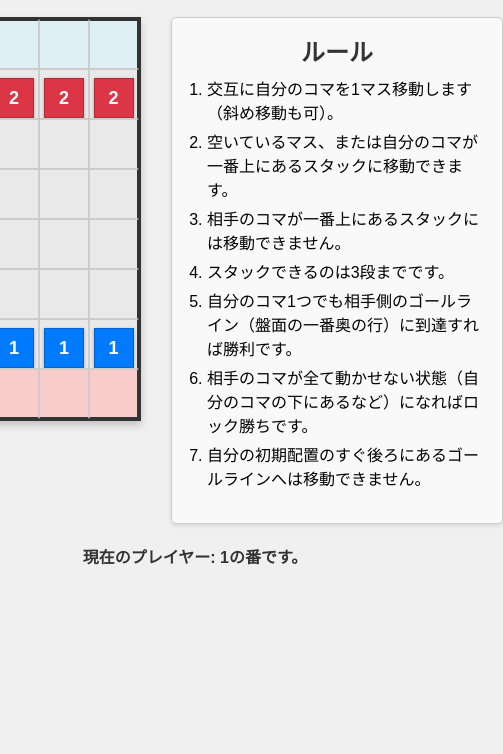
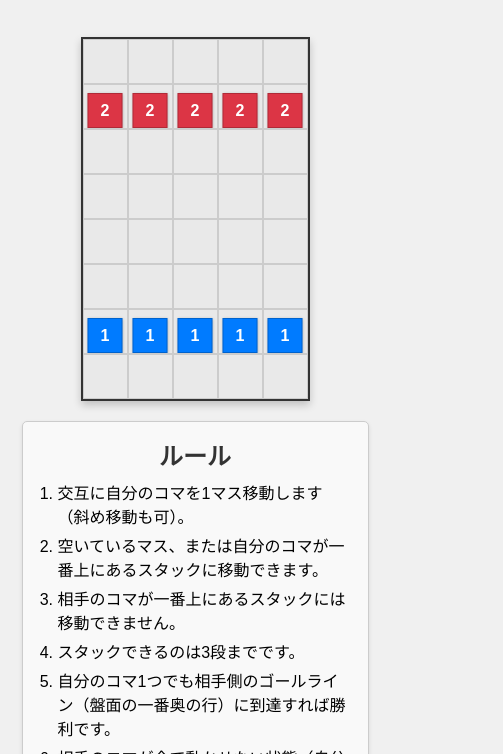
Before and after one commit to Shimajiri-r/jintori-game, a plain HTML site: page index.html in a window 390 px wide. Shown: the part 90-844 px from the top of the page, 503 px wide, since content can reach past the window. Drawn offline with Linux system fonts and the light colour scheme.

Commit message:
Add responsive design for mobile devices

```diff
--- a/style.css
+++ b/style.css
@@ -1,96 +1,74 @@
 /* style.css */
 
+/* --- 基本スタイル（既存のまま） --- */
 body {
     font-family: sans-serif;
-    display: flex; /* bodyをflexコンテナにする */
-    flex-direction: column; /* h1, main-container, message を縦並びにする */
-    align-items: center; /* 中央寄せ */
-    margin: 20px; /* 全体の余白 */
-    background-color: #f0f0f0; /* 背景色を追加 */
+    display: flex;
+    flex-direction: column; /* h1, main-container, message を縦並び */
+    align-items: center;
+    margin: 20px;
+    background-color: #f0f0f0;
+    min-width: 320px; /* 最小幅を設定して、極端な崩れを防ぐ */
 }
 
 h1 {
     color: #333;
-    margin-bottom: 20px; /* タイトルとコンテンツの間隔 */
+    margin-bottom: 20px;
 }
 
 #message {
-    margin-top: 20px; /* main-container との間に間隔 */
+    margin-top: 20px;
     font-weight: bold;
-    color: #333; /* 黒文字 */
-    min-height: 20px; /* メッセージが表示されないときに高さが変動しないように */
-    width: 100%; /* 全体の幅に合わせる */
-    text-align: center; /* 中央寄せ */
+    color: #333;
+    min-height: 20px;
+    width: 100%;
+    text-align: center;
 }
 
-/* メインコンテナ: 盤面とルールを横並びにする */
+/* --- メインコンテナのレスポンシブ対応 --- */
 .main-container {
-    display: flex; /* board-container と rules-container を横並びにする */
-    align-items: flex-start; /* 上揃え */
-    /* margin-top は body に移したので不要 */
+    display: flex;
+    flex-direction: row; /* デフォルトは横並び */
+    align-items: flex-start;
+    margin-top: 20px;
+    flex-wrap: wrap; /* 子要素（盤面とルール）が収まらない場合に折り返す */
+    justify-content: center; /* 折り返した時に中央に寄せる */
+    width: 100%; /* 親要素の幅に合わせて広がるように */
+    max-width: 900px; /* 最大幅を設定して、広い画面で広がりすぎないように調整 */
 }
 
-/* 盤面コンテナ */
 .board-container {
-    border: 2px solid #333; /* 盤面全体の枠を強調 */
-    box-shadow: 0 4px 8px rgba(0, 0, 0, 0.2); /* 影を追加 */
-    background-color: white; /* 盤面コンテナの背景色 */
-    margin-right: 30px; /* ルール表示との間隔 */
+    border: 2px solid #333;
+    box-shadow: 0 4px 8px rgba(0, 0, 0, 0.2);
+    background-color: white;
+    margin-right: 30px; /* 横並び時のルールとの間隔 */
+    flex-shrink: 0; /* 縮小されすぎないように */
 }
 
-/* 盤面グリッド */
+/* 盤面グリッドのセルのサイズを調整 */
 #board {
     display: grid;
-    grid-template-columns: repeat(5, 50px); /* 5列 */
-    grid-template-rows: repeat(8, 50px);    /* 8行 */
-    /* ここでborderをなくすことで、.cellのborderを盤面枠として利用する */
+    grid-template-columns: repeat(5, 50px); /* デフォルトのマス目サイズ */
+    grid-template-rows: repeat(8, 50px);
     border: none;
 }
 
-/* 各マス目 */
 .cell {
-    width: 50px;
-    height: 50px;
-    border: 1px solid #ccc; /* 各マス目の境界線 */
+    width: 50px; /* デフォルトのマス目サイズ */
+    height: 50px; /* デフォルトのマス目サイズ */
+    border: 1px solid #ccc;
     display: flex;
     justify-content: center;
     align-items: center;
-    font-size: 20px; /* 数字のサイズ */
+    font-size: 20px;
     cursor: pointer;
-    position: relative; /* 重ねるコマの絶対配置の基準にする */
-    overflow: hidden; /* コマがセルからはみ出さないように */
-    background-color: #e9e9e9; /* セル自体の背景色 */
-    box-sizing: border-box; /* paddingとborderをwidth/heightに含める */
+    position: relative;
+    overflow: hidden;
+    background-color: #e9e9e9;
+    box-sizing: border-box;
 }
 
-/* 盤面全体の外枠を太く見せるためのスタイル (cellのborderを利用) */
-/* 盤面の一番上の行のセル */
-.cell[data-row="0"] {
-    border-top: 2px solid #333;
-}
-/* 盤面の一番下の行のセル */
-.cell[data-row="7"] { /* boardRows - 1 */
-    border-bottom: 2px solid #333;
-}
-/* 盤面の一番左の列のセル */
-.cell[data-col="0"] {
-    border-left: 2px solid #333;
-}
-/* 盤面の一番右の列のセル */
-.cell[data-col="4"] { /* boardCols - 1 */
-    border-right: 2px solid #333;
-}
-
-/* ゴールラインの視覚的表示 */
-.goal-line-p1 {
-    background-color: rgba(173, 216, 230, 0.4);
-}
-
-.goal-line-p2 {
-    background-color: rgba(240, 128, 128, 0.4);
-}
-
-/* 重ねられた個々のコマのスタイル */
+/* --- コマのスタイル（既存のまま） --- */
 .stacked-piece {
     display: flex;
     justify-content: center;
@@ -98,35 +76,28 @@ h1 {
     color: white;
     font-weight: bold;
     box-sizing: border-box;
-
-    width: 40px; /* 重ねるコマのサイズ */
+    width: 40px;
     height: 40px;
     font-size: 18px;
-
-    position: absolute; /* 親要素 (.cell) を基準に絶対配置 */
-    left: 50%; /* 中央寄せの開始点 */
-    transform: translateX(-50%); /* 中央寄せ */
-    border: 1px solid rgba(0, 0, 0, 0.2); /* コマの境界線 */
-    box-shadow: 0 1px 3px rgba(0, 0, 0, 0.3); /* コマに影を追加 */
+    position: absolute;
+    left: 50%;
+    transform: translateX(-50%);
+    border: 1px solid rgba(0, 0, 0, 0.2);
+    box-shadow: 0 1px 3px rgba(0, 0, 0, 0.3);
 }
 
-/* 各プレイヤーの重ねられたコマの背景色 */
-.player1-stacked {
-    background-color: #007bff; /* 青系 */
-}
+.player1-stacked { background-color: #007bff; }
+.player2-stacked { background-color: #dc3545; }
 
-.player2-stacked {
-    background-color: #dc3545; /* 赤系 */
-}
 
-/* ルールコンテナ */
+/* --- ルールコンテナのスタイル（既存のまま） --- */
 .rules-container {
-    width: 300px; /* ルール表示の幅 */
+    width: 300px;
     padding: 15px;
     border: 1px solid #ccc;
     background-color: #f9f9f9;
     border-radius: 5px;
-    box-shadow: 0 2px 4px rgba(0, 0, 0, 0.1); /* 影を追加 */
+    box-shadow: 0 2px 4px rgba(0, 0, 0, 0.1);
     margin-top: 0; /* 盤面と上端を揃える */
 }
 
@@ -134,15 +105,86 @@ h1 {
     margin-top: 0;
     color: #333;
     text-align: center;
-    margin-bottom: 10px; /* タイトルとリストの間隔 */
+    margin-bottom: 10px;
 }
 
 .rules-container ol {
     padding-left: 20px;
     margin-top: 0;
-    line-height: 1.5; /* 行間を広げて読みやすく */
+    line-height: 1.5;
 }
 
 .rules-container li {
     margin-bottom: 5px;
 }
+
+/* --- レスポンシブ対応の核：メディアクエリ --- */
+/* 画面幅が768px（一般的なタブレット縦向き、または小型PC）以下の場合 */
+@media (max-width: 768px) {
+    .main-container {
+        flex-direction: column; /* 縦並びに変更 */
+        align-items: center; /* 中央揃え */
+    }
+
+    .board-container {
+        margin-right: 0; /* 横並び時のマージンをリセット */
+        margin-bottom: 20px; /* 縦並び時にルールとの間にマージン */
+    }
+
+    .rules-container {
+        width: 90%; /* 幅を画面の90%にする */
+        max-width: 400px; /* あまり広がりすぎないように最大幅も設定 */
+    }
+}
+
+/* 画面幅が480px（一般的なスマホ横向き、または小型スマホ縦向き）以下の場合 */
+@media (max-width: 480px) {
+    /* マス目のサイズを小さくする */
+    #board {
+        grid-template-columns: repeat(5, 45px); /* 45pxに縮小 */
+        grid-template-rows: repeat(8, 45px);
+    }
+
+    .cell {
+        width: 45px; /* 45pxに縮小 */
+        height: 45px; /* 45pxに縮小 */
+        font-size: 18px; /* 数字も少し小さく */
+    }
+
+    .stacked-piece {
+        width: 35px; /* コマのサイズも調整 */
+        height: 35px;
+        font-size: 16px;
+    }
+
+    .board-container {
+        /* スマホでボード全体が画面に収まるように、必要なら幅調整 */
+        /* 例えば、5マス * 45px + 2*2px (border) = 229px */
+        width: calc(5 * 45px + 2 * 2px); /* 計算で盤面全体の幅を指定 */
+        box-sizing: border-box; /* paddingとborderをwidth/heightに含める */
+    }
+}
+
+/* 画面幅が380px（より小型のスマホ縦向き）以下の場合 */
+@media (max-width: 380px) {
+    #board {
+        grid-template-columns: repeat(5, 40px); /* さらに40pxに縮小 */
+        grid-template-rows: repeat(8, 40px);
+    }
+
+    .cell {
+        width: 40px; /* 40pxに縮小 */
+        height: 40px; /* 40pxに縮小 */
+        font-size: 16px;
+    }
+
+    .stacked-piece {
+        width: 30px;
+        height: 30px;
+        font-size: 14px;
+    }
+
+    .board-container {
+        width: calc(5 * 40px + 2 * 2px);
+    }
+}
```
